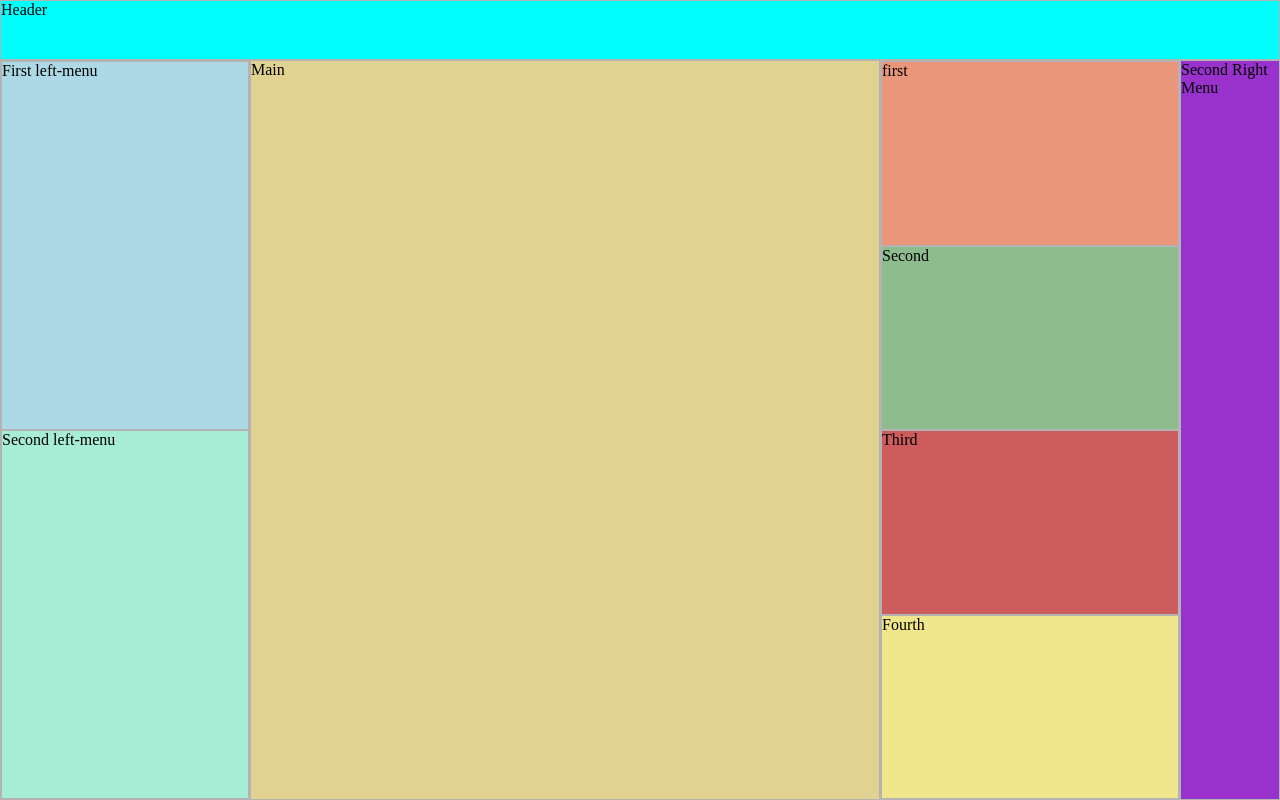
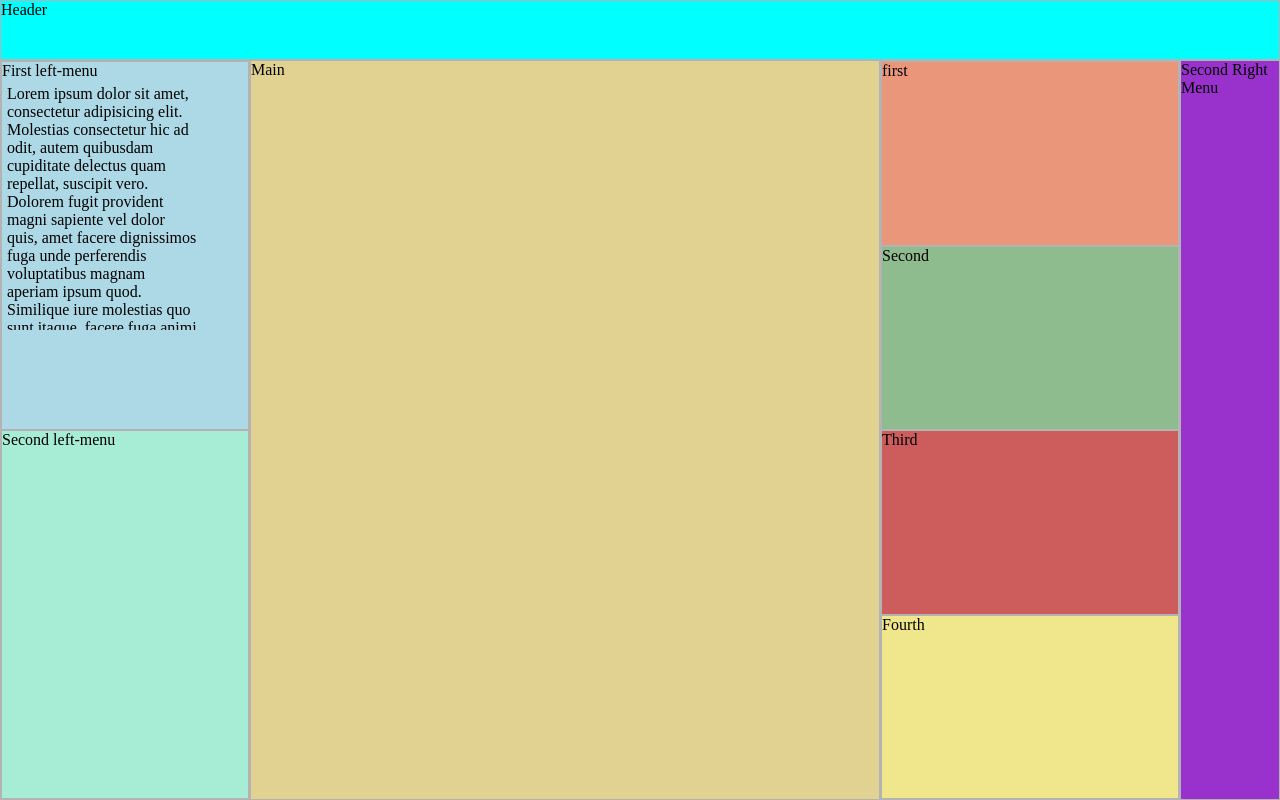
Before and after one commit to Desintila/hoxton-html-gmail-layout, a plain HTML site: page index.html in a window 1280 px wide. Drawn offline with Linux system fonts and the light colour scheme.

Commit message:
left-menu scrollable

```diff
--- a/index.html
+++ b/index.html
@@ -11,7 +11,9 @@
     <div class="container">
         <div class="header">Header</div>
         <div class="left-menu">
-            <div class="left-menu-1">First left-menu</div>
+            <div class="left-menu-1">First left-menu
+            <p>Lorem ipsum dolor sit amet, consectetur adipisicing elit. Molestias consectetur hic ad odit, autem quibusdam cupiditate delectus quam repellat, suscipit vero. Dolorem fugit provident magni sapiente vel dolor quis, amet facere dignissimos fuga unde perferendis voluptatibus magnam aperiam ipsum quod. Similique iure molestias quo sunt itaque, facere fuga animi repellat, odit maiores cupiditate. Sunt doloremque, beatae aspernatur ab fugiat nostrum. Doloribus expedita, libero voluptatibus repellendus, dolorum dolor rerum cupiditate soluta molestiae fuga aliquam. Placeat esse recusandae sint aliquid? Et, accusantium!</p>
+            </div>
             <div class="left-menu-2">Second left-menu</div>
         </div>
         <div class="main">Main</div>
--- a/style.css
+++ b/style.css
@@ -109,8 +109,7 @@
          1fr;
     }
    }
-
-   .left-menu-1 p{
+.left-menu-1 p{
      padding: 5px;
      width: 200px;
      height: 250px;
```
